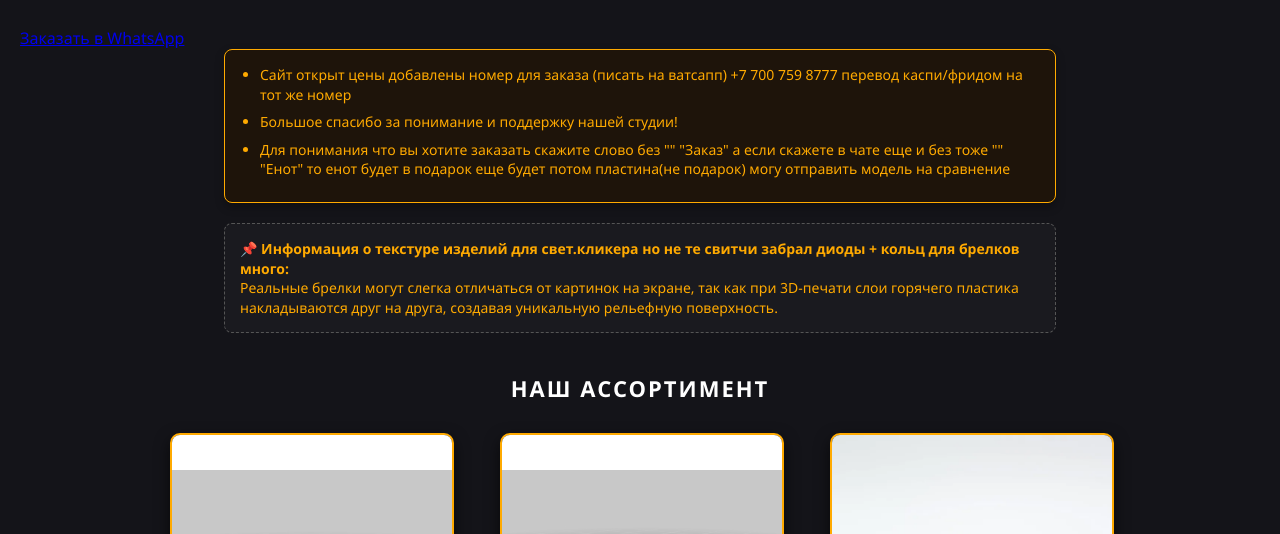
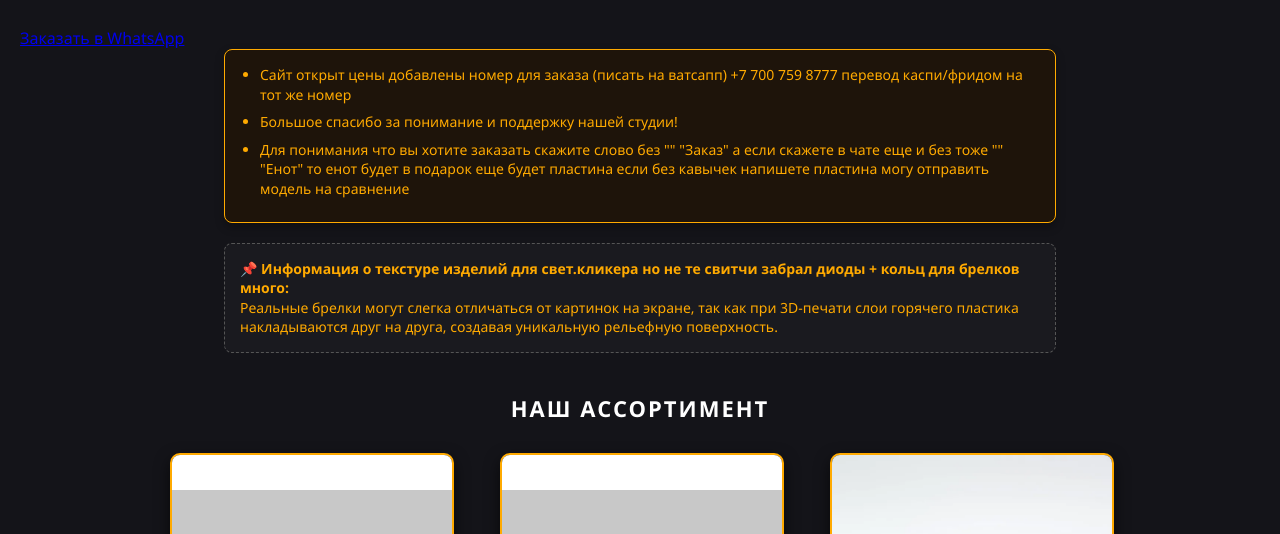
Before and after one commit to Andrey-Kataev/processor-keychain, a plain HTML site: page index.html in a window 1280 px wide. Shown: the part 229-763 px from the top of the page. Drawn offline with Linux system fonts and the light colour scheme.

Commit message:
Add files via upload

```diff
--- a/index.html
+++ b/index.html
@@ -38,7 +38,7 @@
         <ul>
             <li>Сайт открыт цены добавлены номер для заказа (писать на ватсапп) +7 700 759 8777 перевод каспи/фридом на тот же номер</li>
             <li>Большое спасибо за понимание и поддержку нашей студии!</li>
-            <li>Для понимания что вы хотите заказать скажите слово без "" "Заказ" а если скажете в чате еще и без тоже "" "Енот" то енот будет в подарок еще будет потом пластина(не подарок) могу отправить модель на сравнение</li>
+            <li>Для понимания что вы хотите заказать скажите слово без "" "Заказ" а если скажете в чате еще и без тоже "" "Енот" то енот будет в подарок еще будет пластина если без кавычек напишете пластина могу отправить модель на сравнение</li>
         </ul>
     </div>
 
```
